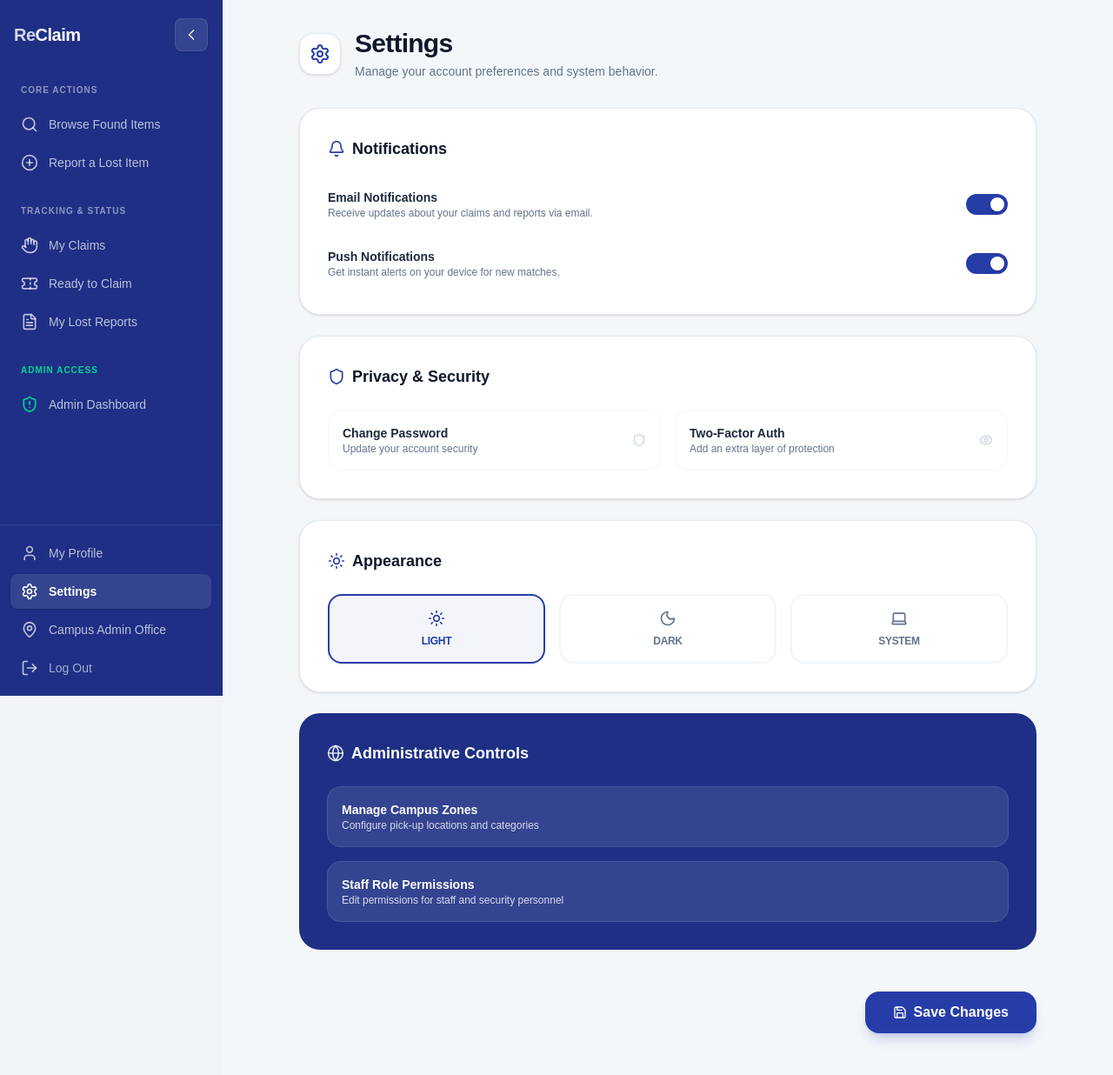
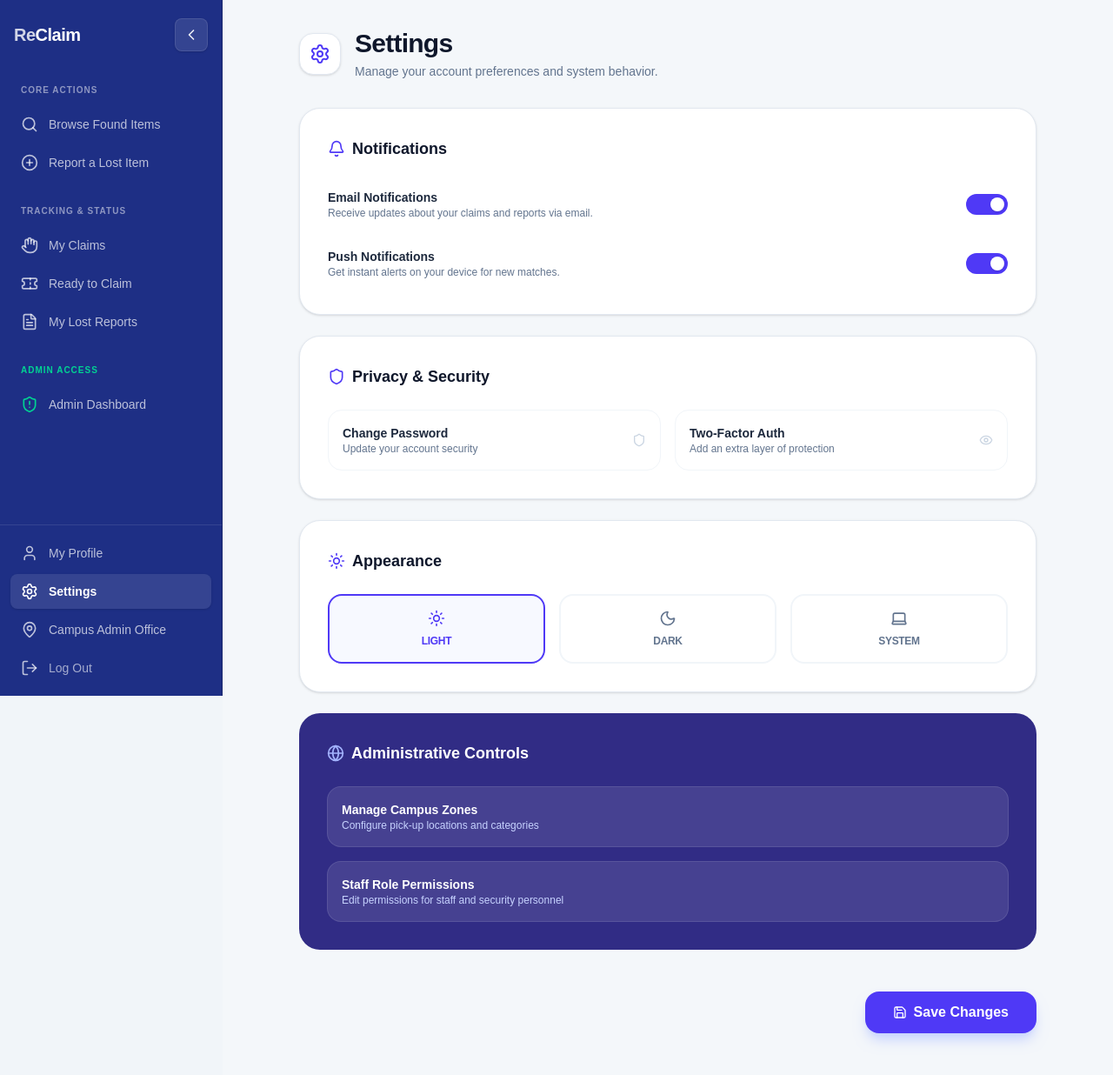
Before and after one commit to ArinGitPort/ReClaim, a React (Vite) app: page /settings in a window 1280 px wide. Shown: the top 1236 px of the page at 87% size. Built offline with nearby package versions, Linux system fonts and the light colour scheme.

Commit message:
refine ui

```diff
--- a/src/App.tsx
+++ b/src/App.tsx
@@ -64,9 +64,8 @@ function ProtectedAdminRoutes() {
     return <Navigate to="/" replace />
   }
 
-  if (user.role !== "ADMIN" && user.role !== "STAFF") {
-    return <Navigate to="/gallery" replace />
-  }
+  // FOR UI SKELETON DEMO: allow all authenticated users to access admin pages.
+  // Re-enable strict role checks once backend authorization is wired.
 
   return <AdminLayout />
 }
--- a/src/layouts/MobileNav.tsx
+++ b/src/layouts/MobileNav.tsx
@@ -6,15 +6,19 @@ import {
   Search,
   PlusCircle,
   Hand,
+  ShieldAlert,
   FileText,
   Settings,
   MapPin,
   LogOut
 } from "lucide-react"
 import { cn } from "@/lib/utils"
+import { useAuth } from "@/contexts/AuthContext"
 
 export function MobileNav() {
   const [isOpen, setIsOpen] = useState(false)
+  const { user } = useAuth()
+  const isAdmin = user?.role === "ADMIN" || user?.role === "STAFF"
 
   // Close menu when route changes
   const { pathname } = useLocation()
@@ -53,6 +57,14 @@ export function MobileNav() {
             <MobileNavItem to="/my-claims" icon={<Hand className="w-5 h-5" />} label="My Claims" />
             <MobileNavItem to="/my-reports" icon={<FileText className="w-5 h-5" />} label="My Lost Reports" />
 
+            {isAdmin && (
+              <>
+                <div className="h-px w-full bg-emerald-500/20 my-3" />
+                <h4 className="text-[10px] font-bold uppercase tracking-widest text-emerald-400 mb-2 px-3">Admin Access</h4>
+                <MobileNavItem to="/admin/dashboard" icon={<ShieldAlert className="w-5 h-5 text-emerald-400" />} label="Admin Dashboard" />
+              </>
+            )}
+
             <div className="h-px w-full bg-white/10 my-3" />
 
             <MobileNavItem to="/settings" icon={<Settings className="w-5 h-5" />} label="Profile Settings" />
--- a/src/lib/api.ts
+++ b/src/lib/api.ts
@@ -67,7 +67,9 @@ export const api = {
       const page = config?.params?.page || 1;
       const limit = config?.params?.limit || 12;
       const search = config?.params?.search?.toLowerCase();
+      const category = config?.params?.category;
       const categories = config?.params?.categories ? config.params.categories.split(',') : [];
+      const status = config?.params?.status;
       let location = config?.params?.location;
       if (location === "all") location = null;
       let dateLost = config?.params?.dateLost;
@@ -75,12 +77,26 @@ export const api = {
 
       let filteredItems = [...MOCK_ITEMS];
 
+      if (url === "/items/public") {
+        filteredItems = filteredItems.filter((i) => i.status === "AVAILABLE");
+      }
+
       if (search) {
         filteredItems = filteredItems.filter(i =>
           i.title.toLowerCase().includes(search) ||
-          i.color.toLowerCase().includes(search) ||
-          i.brand?.toLowerCase().includes(search)
+          i.code.toLowerCase().includes(search) ||
+          i.category.toLowerCase().includes(search) ||
+          i.foundLocation.toLowerCase().includes(search) ||
+          (i.description?.toLowerCase().includes(search) ?? false)
         );
+      }
+
+      if (status) {
+        filteredItems = filteredItems.filter((i) => i.status === status);
+      }
+
+      if (category) {
+        filteredItems = filteredItems.filter((i) => i.category === category);
       }
 
       if (categories.length > 0) {
--- a/src/pages/admin/SettingsPage.tsx
+++ b/src/pages/admin/SettingsPage.tsx
@@ -21,7 +21,7 @@ export function SettingsPage() {
       <main className="max-w-4xl mx-auto px-6 mt-8">
         <div className="mb-8 flex items-center gap-4">
           <div className="w-12 h-12 bg-white rounded-2xl shadow-sm border border-slate-200 flex items-center justify-center">
-             <SettingsIcon className="w-6 h-6 text-brand" />
+             <SettingsIcon className="w-6 h-6 text-indigo-600" />
           </div>
           <div>
             <h1 className="text-3xl font-extrabold text-slate-900 tracking-tight">Settings</h1>
@@ -33,7 +33,7 @@ export function SettingsPage() {
           {/* Notification Settings */}
           <section className="bg-white rounded-3xl p-8 border border-slate-200 shadow-sm">
             <h2 className="text-lg font-bold text-slate-900 mb-6 flex items-center gap-2">
-              <Bell className="w-5 h-5 text-brand" />
+              <Bell className="w-5 h-5 text-indigo-600" />
               Notifications
             </h2>
             <div className="space-y-4">
@@ -55,23 +55,23 @@ export function SettingsPage() {
           {/* Privacy & Security */}
           <section className="bg-white rounded-3xl p-8 border border-slate-200 shadow-sm">
             <h2 className="text-lg font-bold text-slate-900 mb-6 flex items-center gap-2">
-              <Shield className="w-5 h-5 text-brand" />
+              <Shield className="w-5 h-5 text-indigo-600" />
               Privacy & Security
             </h2>
             <div className="grid grid-cols-1 sm:grid-cols-2 gap-4">
-              <button className="flex items-center justify-between p-4 rounded-2xl border border-slate-100 hover:border-brand/20 hover:bg-brand/5 transition-all text-left group">
+              <button className="flex items-center justify-between p-4 rounded-2xl border border-slate-100 hover:border-indigo-100 hover:bg-indigo-50/30 transition-all text-left group">
                 <div>
                   <p className="text-sm font-bold text-slate-800">Change Password</p>
                   <p className="text-xs text-slate-500 font-medium">Update your account security</p>
                 </div>
-                <Shield className="w-4 h-4 text-slate-300 group-hover:text-brand" />
+                <Shield className="w-4 h-4 text-slate-300 group-hover:text-indigo-400" />
               </button>
-              <button className="flex items-center justify-between p-4 rounded-2xl border border-slate-100 hover:border-brand/20 hover:bg-brand/5 transition-all text-left group">
+              <button className="flex items-center justify-between p-4 rounded-2xl border border-slate-100 hover:border-indigo-100 hover:bg-indigo-50/30 transition-all text-left group">
                 <div>
                   <p className="text-sm font-bold text-slate-800">Two-Factor Auth</p>
                   <p className="text-xs text-slate-500 font-medium">Add an extra layer of protection</p>
                 </div>
-                <Eye className="w-4 h-4 text-slate-300 group-hover:text-brand" />
+                <Eye className="w-4 h-4 text-slate-300 group-hover:text-indigo-400" />
               </button>
             </div>
           </section>
@@ -79,7 +79,7 @@ export function SettingsPage() {
           {/* Appearance */}
           <section className="bg-white rounded-3xl p-8 border border-slate-200 shadow-sm">
             <h2 className="text-lg font-bold text-slate-900 mb-6 flex items-center gap-2">
-              <Sun className="w-5 h-5 text-brand" />
+              <Sun className="w-5 h-5 text-indigo-600" />
               Appearance
             </h2>
             <div className="flex gap-4">
@@ -106,19 +106,19 @@ export function SettingsPage() {
 
           {user?.role === "ADMIN" && (
              /* Admin Specific Settings */
-            <section className="bg-navy rounded-3xl p-8 text-white">
+            <section className="bg-indigo-900 rounded-3xl p-8 text-white">
               <h2 className="text-lg font-bold mb-6 flex items-center gap-2">
-                <Globe className="w-5 h-5 text-white/80" />
+                <Globe className="w-5 h-5 text-indigo-300" />
                 Administrative Controls
               </h2>
               <div className="space-y-4">
                  <button className="w-full text-left p-4 rounded-2xl bg-white/10 hover:bg-white/20 transition-all border border-white/10">
                     <p className="text-sm font-bold">Manage Campus Zones</p>
-                    <p className="text-xs text-white/80 font-medium">Configure pick-up locations and categories</p>
+                    <p className="text-xs text-indigo-200 font-medium">Configure pick-up locations and categories</p>
                  </button>
                  <button className="w-full text-left p-4 rounded-2xl bg-white/10 hover:bg-white/20 transition-all border border-white/10">
                     <p className="text-sm font-bold">Staff Role Permissions</p>
-                    <p className="text-xs text-white/80 font-medium">Edit permissions for staff and security personnel</p>
+                    <p className="text-xs text-indigo-200 font-medium">Edit permissions for staff and security personnel</p>
                  </button>
               </div>
             </section>
@@ -127,7 +127,7 @@ export function SettingsPage() {
           <div className="pt-6 flex justify-end">
             <button
               onClick={handleSave}
-              className="px-8 py-3 bg-brand text-white rounded-2xl font-bold shadow-lg shadow-brand/20 hover:bg-brand-active active:scale-95 transition-all flex items-center gap-2"
+              className="px-8 py-3 bg-indigo-600 text-white rounded-2xl font-bold shadow-lg shadow-indigo-200 hover:bg-indigo-700 active:scale-95 transition-all flex items-center gap-2"
             >
               {isSaving ? "Saving..." : <><Save className="w-4 h-4" /> Save Changes</>}
             </button>
@@ -147,7 +147,7 @@ function ToggleItem({ title, description, enabled, onChange }: { title: string,
       </div>
       <button
         onClick={() => onChange(!enabled)}
-        className={`w-12 h-6 rounded-full p-1 transition-all ${enabled ? 'bg-brand' : 'bg-slate-200'}`}
+        className={`w-12 h-6 rounded-full p-1 transition-all ${enabled ? 'bg-indigo-600' : 'bg-slate-200'}`}
       >
         <div className={`w-4 h-4 rounded-full bg-white transition-all shadow-sm ${enabled ? 'translate-x-6' : 'translate-x-0'}`} />
       </button>
@@ -159,7 +159,7 @@ function AppearanceOption({ icon, label, active, onClick }: { icon: React.ReactN
   return (
     <button
       onClick={onClick}
-      className={`flex-1 p-4 rounded-2xl border-2 transition-all flex flex-col items-center gap-2 ${active ? 'border-brand bg-brand/5 text-brand' : 'border-slate-100 hover:border-slate-200 text-slate-500'}`}
+      className={`flex-1 p-4 rounded-2xl border-2 transition-all flex flex-col items-center gap-2 ${active ? 'border-indigo-600 bg-indigo-50/50 text-indigo-600' : 'border-slate-100 hover:border-slate-200 text-slate-500'}`}
     >
       {icon}
       <span className="text-xs font-bold uppercase tracking-tight">{label}</span>
```
